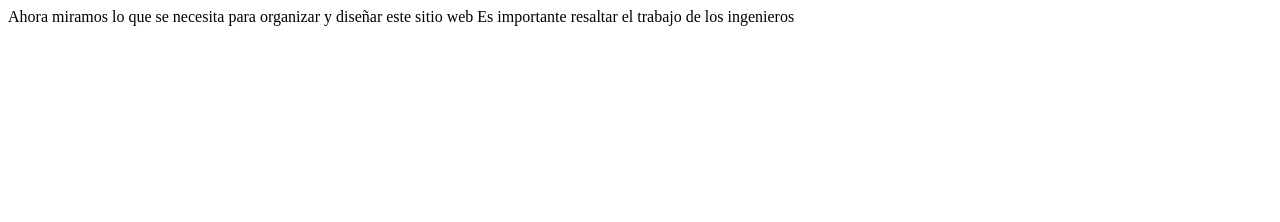
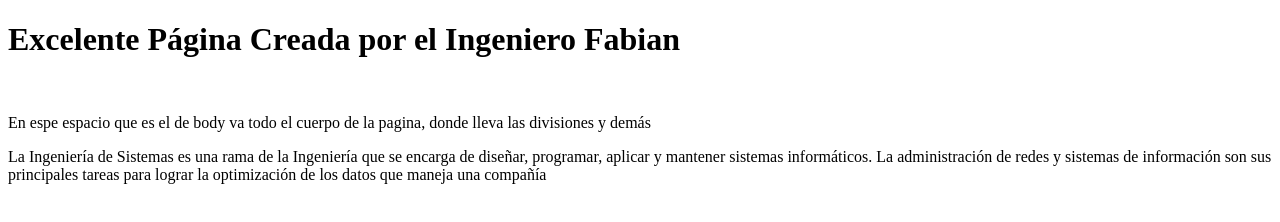
Before and after one commit to FabianCruz17/Paginas_web_08-abril-20, a plain HTML site: page index.html in a window 1280 px wide. Drawn offline with Linux system fonts and the light colour scheme.

Commit message:
Edición de pagina
Adicionamos texto en la página.

```diff
--- a/index.html
+++ b/index.html
@@ -1,11 +1,13 @@
 <!DOCTYPE html>
 <html>
 <head>
-	<title> En Esta Página Vamos a Ver Productos de Práciticas </title>
-	</head>
+	<title>Pagina Web Ingenieria Cruz</title>
+</head>
 <body>
-	Ahora miramos lo que se necesita para organizar y diseñar este sitio web
-    Es importante resaltar el trabajo de los ingenieros
+	<H1>Excelente Página Creada por el Ingeniero Fabian</H1>
+	<br>
+	<p>En espe espacio que es el de body va todo el cuerpo de la pagina, donde lleva las divisiones y demás</p>
+	<p>La Ingeniería de Sistemas es una rama de la Ingeniería que se encarga de diseñar, programar, aplicar y mantener sistemas informáticos. La administración de redes y sistemas de información son sus principales tareas para lograr la optimización de los datos que maneja una compañía</p>
 
 </body>
 </html>
```
